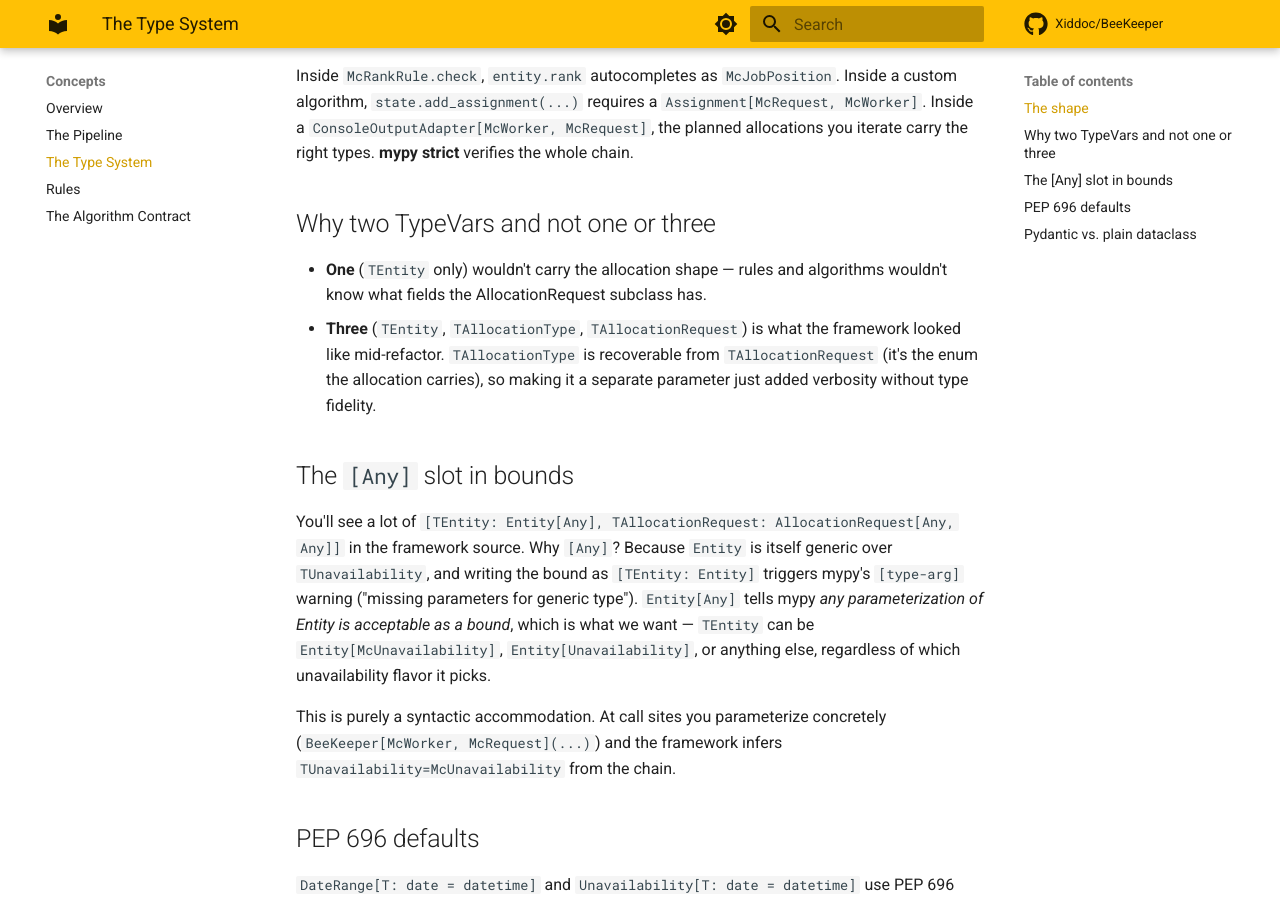
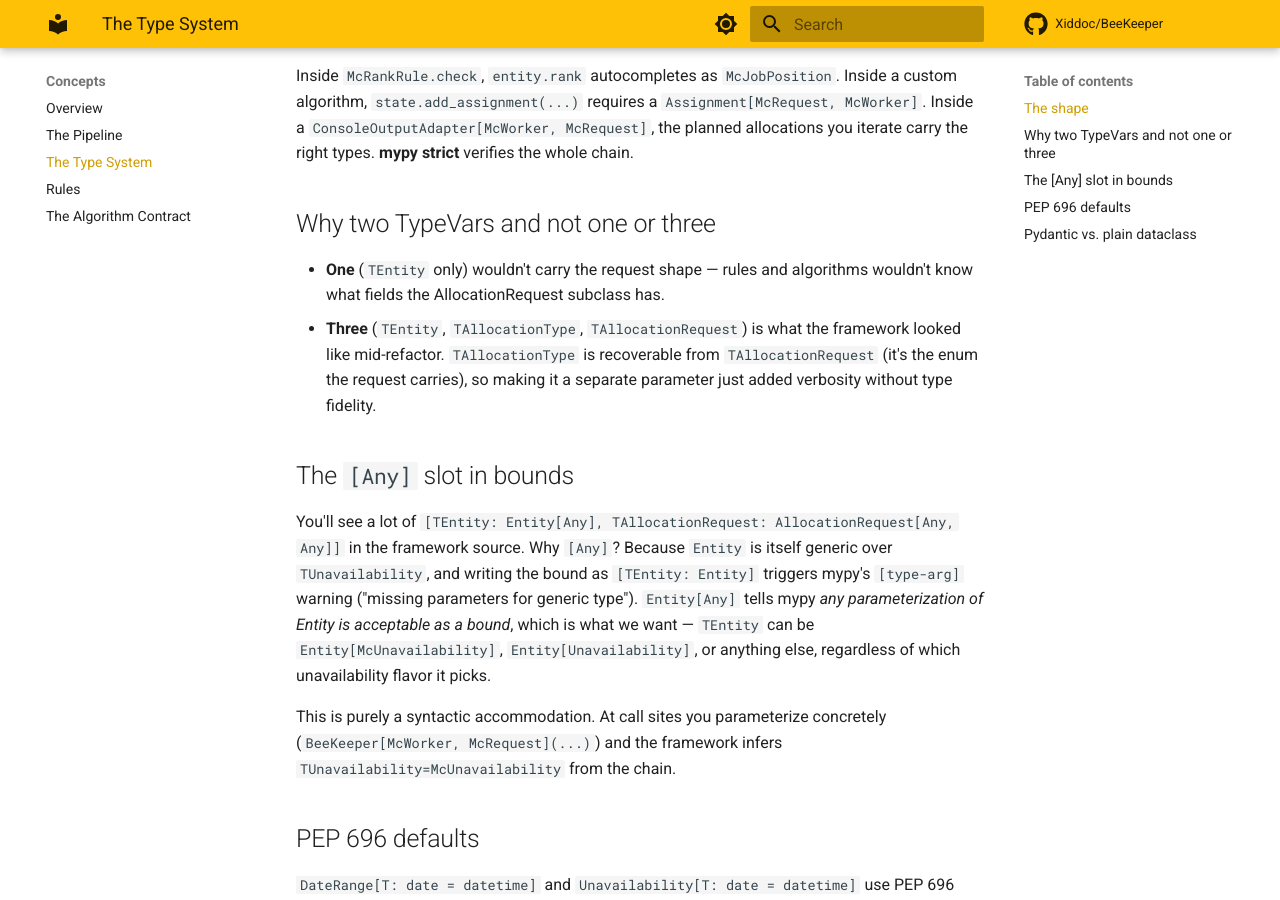
Before and after one commit to Xiddoc/BeeKeeper, an MkDocs documentation site: the page built from docs/concepts/type-system.md, in a window 1280 px wide and 900 px high, scrolled down 642 px. Built offline with MkDocs 1.6.1 and Material for MkDocs 9.7.7, drawn with Linux system fonts in a browser that asks for light colours; comment, search, counter and statistics services are not loaded.

Commit message:
Fix prose corrupted by the over-eager request→allocation sweep
The Assignment-rename commit ran a ``\brequest\b`` → ``allocation`` sed
to rename the dataclass field, but ``\b`` matches plain English prose
too. As a result several user-facing strings ended up nonsense:

* README + contributing said "every push and pull allocation" (was
  "pull request").
* docs/concepts/overview.md described Assignment as "a allocation
  paired with its assigned entities".
* docs/how-to/define-an-allocation.md and docs/concepts/type-system.md
  referenced "the allocation shape" / "the enum the allocation carries"
  where they meant "request".
* src/beekeeper/allocations/assignment.py's class docstring opened with
  "assigning … to an allocation allocation" and several follow-on
  sentences had the same corruption.
* src/beekeeper/rules/builtins.py's RequestedEntityRule docstring said
  "a allocation 'I want this worker'".
* examples/mcdonalds/scripts/generate_large_fixtures.py: "Optionally
  pre-allocation 1–2 specific workers".

Also fixes two article-agreement nits introduced by the renames
(``a Assignment`` / ``a AssignmentState`` → ``an``).

Co-Authored-By: Claude Opus 4.7 (1M context) <noreply@anthropic.com>

```diff
--- a/docs/concepts/type-system.md
+++ b/docs/concepts/type-system.md
@@ -24,8 +24,8 @@ Inside `McRankRule.check`, `entity.rank` autocompletes as `McJobPosition`. Insid
 
 ## Why two TypeVars and not one or three
 
-- **One** (`TEntity` only) wouldn't carry the allocation shape — rules and algorithms wouldn't know what fields the AllocationRequest subclass has.
-- **Three** (`TEntity`, `TAllocationType`, `TAllocationRequest`) is what the framework looked like mid-refactor. `TAllocationType` is recoverable from `TAllocationRequest` (it's the enum the allocation carries), so making it a separate parameter just added verbosity without type fidelity.
+- **One** (`TEntity` only) wouldn't carry the request shape — rules and algorithms wouldn't know what fields the AllocationRequest subclass has.
+- **Three** (`TEntity`, `TAllocationType`, `TAllocationRequest`) is what the framework looked like mid-refactor. `TAllocationType` is recoverable from `TAllocationRequest` (it's the enum the request carries), so making it a separate parameter just added verbosity without type fidelity.
 
 ## The `[Any]` slot in bounds
 
```
Also changed, not shown: README.md (+1 -1 lines), docs/concepts/algorithm-contract.md (+1 -1 lines), docs/concepts/overview.md (+1 -1 lines), docs/contributing.md (+1 -1 lines), docs/how-to/define-an-allocation.md (+1 -1 lines), 4 other files.
